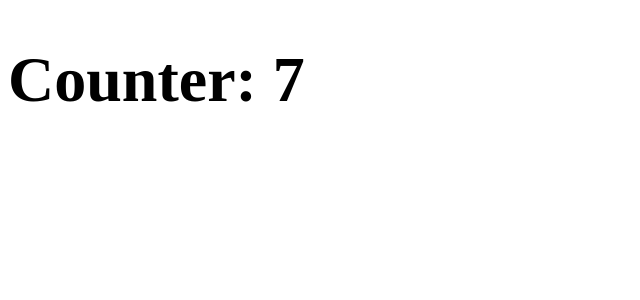
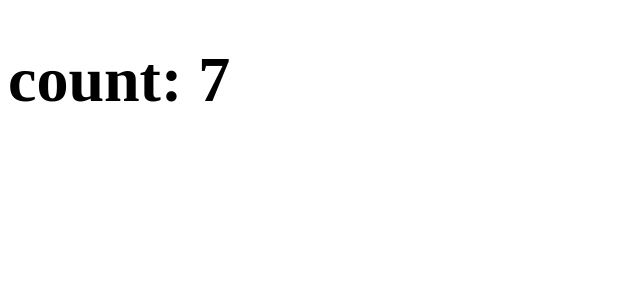
Before and after one commit to MarcoSpicuzza/Develhope-React, a React (Create React App) app in the folder exercises/: page / in a window 1280 px wide. Shown: the top 300 px of the page, without its empty margins (0-640 px from the left). Built offline with nearby package versions, Linux system fonts and the light colour scheme.

Commit message:
Exercise State_04 done

```diff
--- a/exercises/src/App.js
+++ b/exercises/src/App.js
@@ -4,7 +4,7 @@ const App = () => {
   return (
     <>
       <h1>
-        <Counter />
+        <Counter initialValue={0} incrementInterval={1000} incrementAmount={1}/>
       </h1>
     </>
    );
--- /dev/null
+++ b/exercises/src/CountDisplay.js
@@ -0,0 +1,11 @@
+import React from 'react';
+
+export class CounterDisplay extends React.Component {
+    render() {
+        return (
+            <h1>
+                count: {this.props.variabileState}
+            </h1>
+        );
+    }
+}
--- a/exercises/src/Counter.js
+++ b/exercises/src/Counter.js
@@ -1,8 +1,9 @@
 import React from "react";
+import { CounterDisplay } from "./CountDisplay";
 
 export class Counter extends React.Component {
     state = {
-        counter: 0,
+        counter: this.props.initialValue,
     }
 
     constructor(props) {
@@ -10,17 +11,15 @@ export class Counter extends React.Component {
 
         setInterval(() => {
             this.setState({
-                counter: this.state.counter + 1,
+                counter: this.state.counter + this.props.incrementAmount,
             });
-        }, 1000);
+        }, this.props.incrementInterval);
     }
 
     render() {
         return (
           <>
-            <h1>
-                Counter: {this.state.counter}
-            </h1>
+            <CounterDisplay variabileState={this.state.counter}/>
           </>
         );
     }
```
